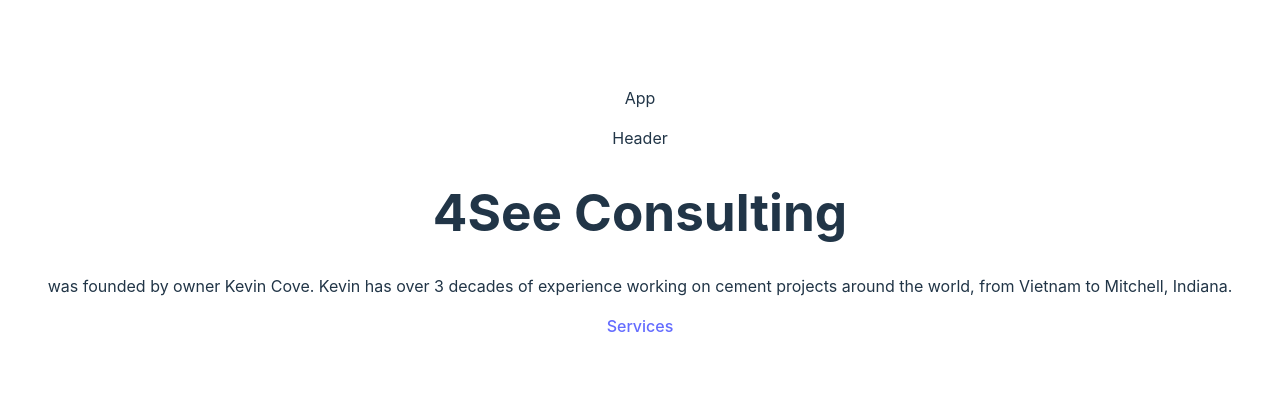
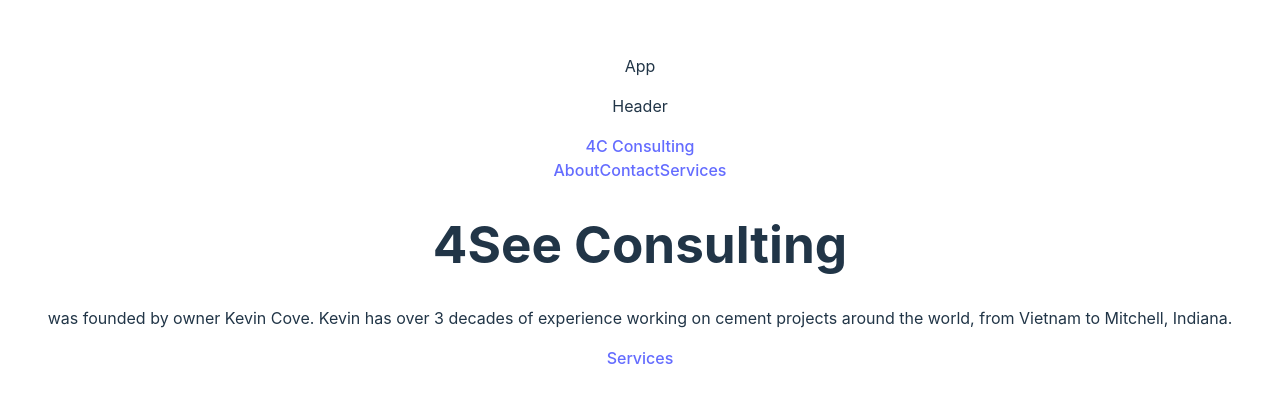
Before and after one commit to gideonMCove/4C-Consulting, a React (Vite) app: page /About in a window 1280 px wide. Shown: the part 196-598 px from the top of the page. Built offline with nearby package versions, Linux system fonts and the light colour scheme.

Commit message:
fixed nax

```diff
--- a/src/App.jsx
+++ b/src/App.jsx
@@ -6,12 +6,14 @@
 import axios from 'axios'
 import {Route, Routes} from 'react-router-dom'
 import Main from './components/Main'
+import Nav from './components/Nav'
 
 export default function App () {
   return (
     <div className="App">
       <p> App</p>
       <Header />
+      <Nav />
       <Main />
       <Footer />
     </div>
```
